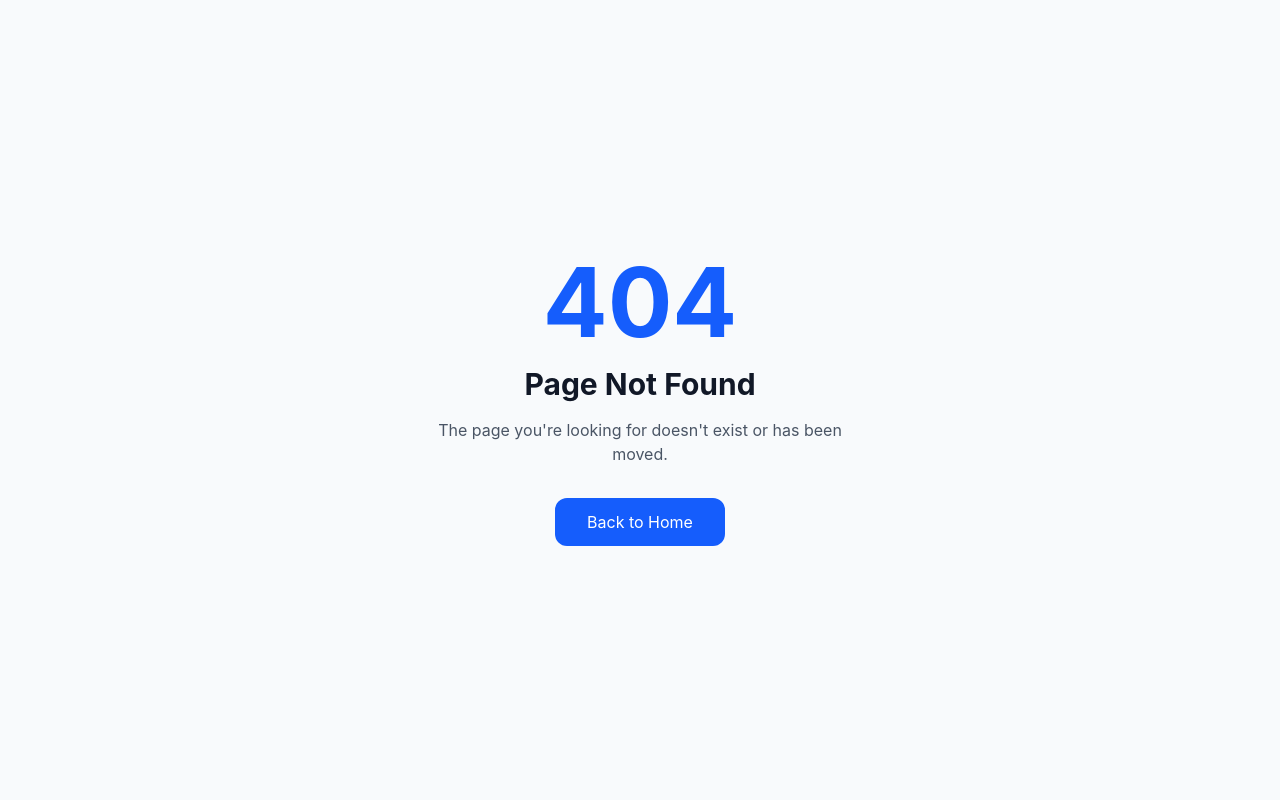
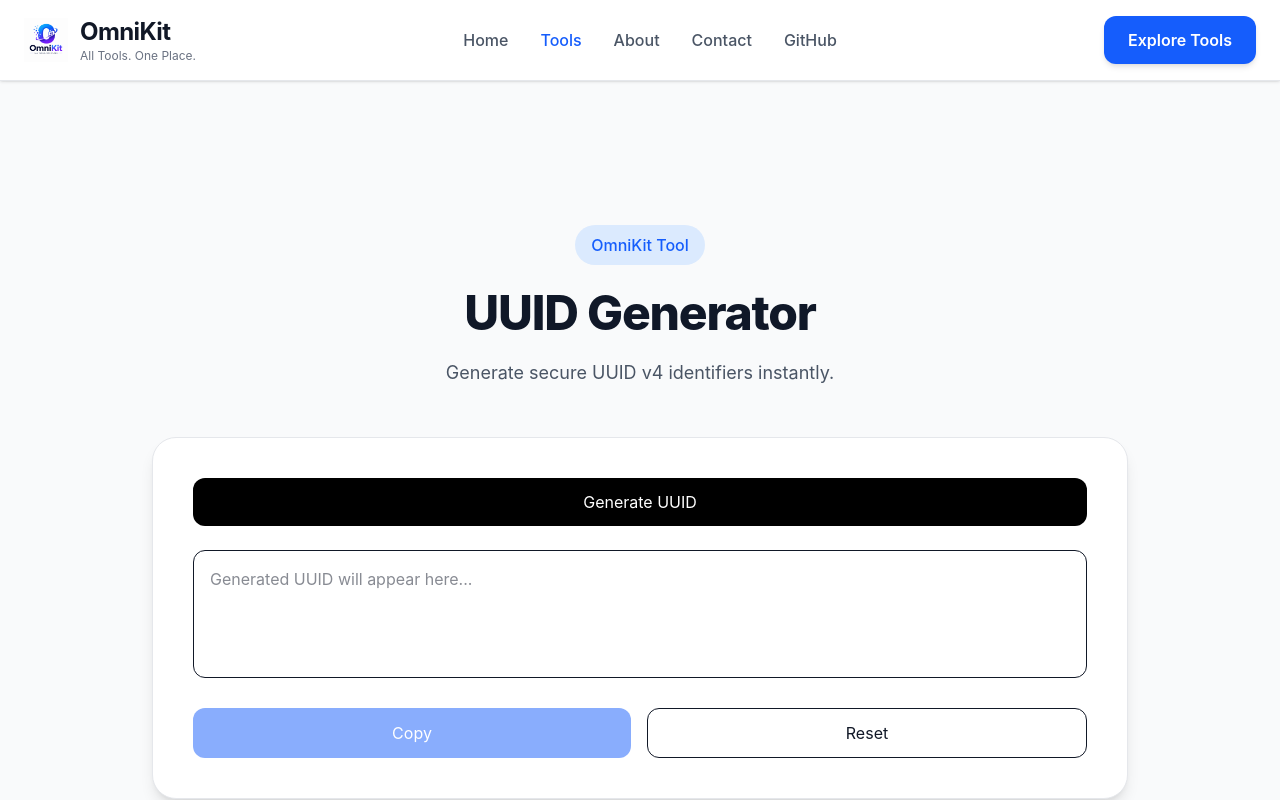
Before and after one commit to Subhashkolanu/OmniKit, a React (Vite) app: page /tools/uuid-generator in a window 1280 px wide. Before the commit this address had no page. Shown: the top 800 px of the page. Built offline with nearby package versions, Linux system fonts and the light colour scheme.

Commit message:
Feat : UUID genrator

```diff
--- a/src/App.jsx
+++ b/src/App.jsx
@@ -21,6 +21,7 @@ import ImageConverter from "./tools/ImageConverter";
 import ImageToPDF from "./tools/ImageToPDF";
 import PDFSplitter from "./tools/PDFSplitter";
 import PDFCompressor from "./tools/PDFCompressor";
+import UUIDGenerator from "./tools/UUIDGenerator";
 
 import ScrollToTop from "./components/ScrollToTop";
 
@@ -107,6 +108,9 @@ function App() {
 <Route
   path="/tools/pdf-compressor"
   element={<PDFCompressor />}
+/><Route
+  path="/tools/uuid-generator"
+  element={<UUIDGenerator />}
 />
 
         {/* 404 */}
--- a/src/data/tools.js
+++ b/src/data/tools.js
@@ -118,6 +118,14 @@ const tools = [
   icon: "🗜️",
   path: "/tools/pdf-compressor",
 },
+{
+  id: 16,
+  name: "UUID Generator",
+  category: "Developer",
+  description: "Generate secure UUID v4 identifiers instantly.",
+  icon: "🆔",
+  path: "/tools/uuid-generator",
+},
 ];
 
 export default tools;
--- /dev/null
+++ b/src/tools/UUIDGenerator/index.jsx
@@ -0,0 +1,65 @@
+import { useState } from "react";
+import ToolLayout from "../../layouts/ToolLayout";
+
+export default function UUIDGenerator() {
+  const [uuid, setUuid] = useState("");
+
+  function generateUUID() {
+    setUuid(crypto.randomUUID());
+  }
+
+  function copyUUID() {
+    if (!uuid) return;
+
+    navigator.clipboard.writeText(uuid);
+    alert("UUID copied to clipboard!");
+  }
+
+  function resetTool() {
+    setUuid("");
+  }
+
+  return (
+    <ToolLayout
+      title="UUID Generator"
+      description="Generate secure UUID v4 identifiers instantly."
+    >
+      <div className="space-y-6">
+
+        <button
+          onClick={generateUUID}
+          className="w-full bg-black text-white py-3 rounded-xl"
+        >
+          Generate UUID
+        </button>
+
+        <textarea
+          value={uuid}
+          readOnly
+          placeholder="Generated UUID will appear here..."
+          className="w-full border rounded-xl p-4 h-32 resize-none"
+        />
+
+        <div className="flex gap-4">
+
+          <button
+            onClick={copyUUID}
+            disabled={!uuid}
+            className="flex-1 bg-blue-600 text-white py-3 rounded-xl disabled:opacity-50"
+          >
+            Copy
+          </button>
+
+          <button
+            onClick={resetTool}
+            className="flex-1 border py-3 rounded-xl"
+          >
+            Reset
+          </button>
+
+        </div>
+
+      </div>
+    </ToolLayout>
+  );
+}
```
